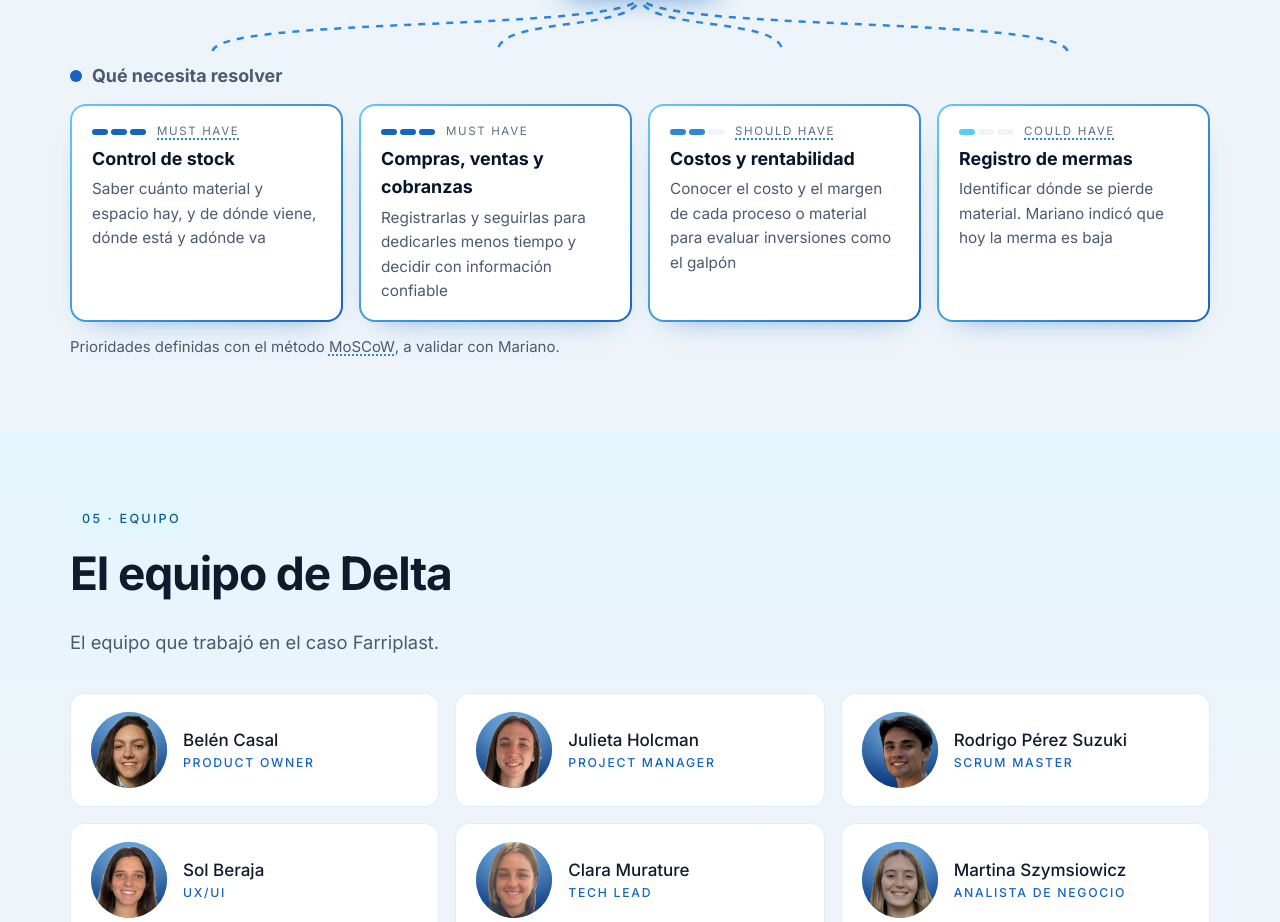
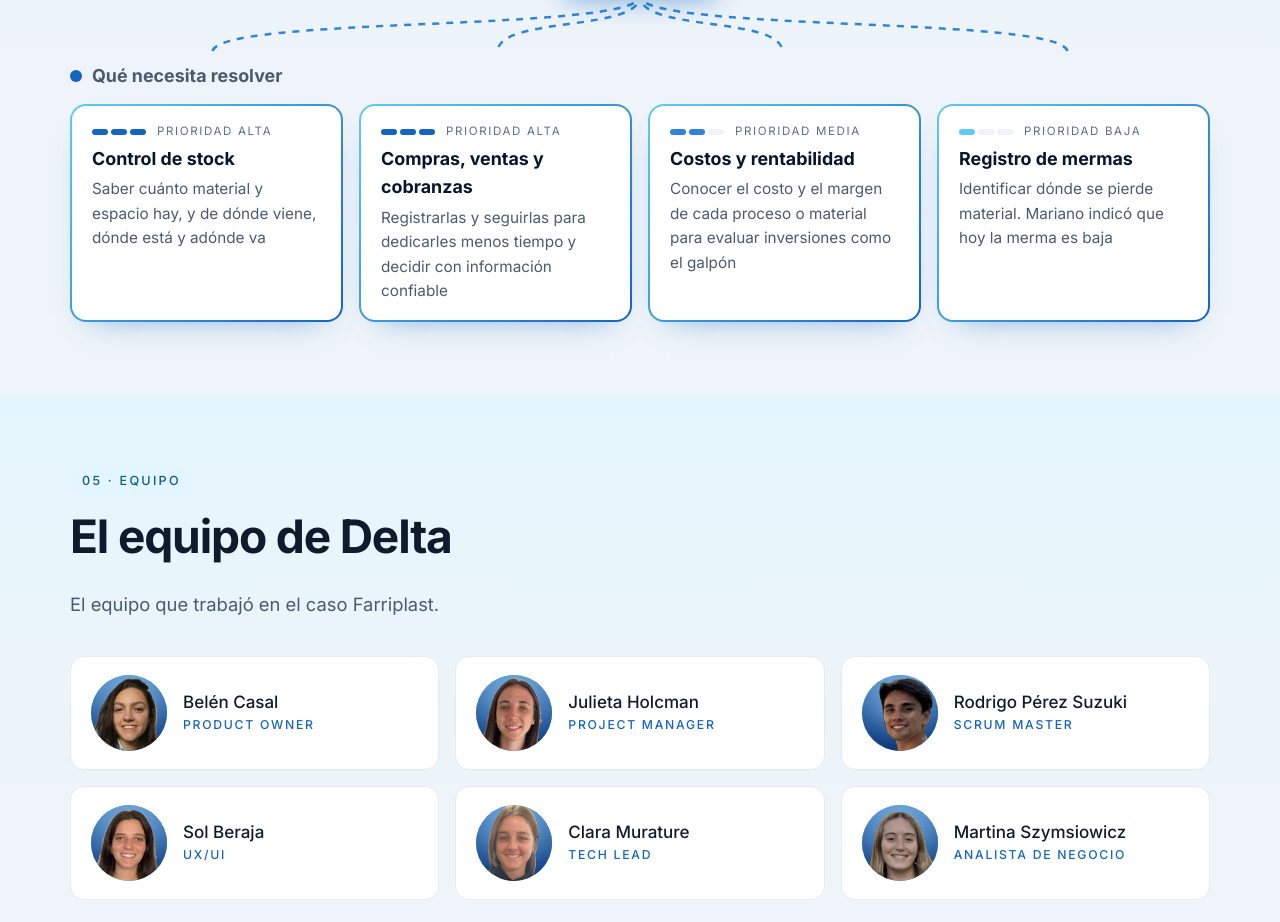
Before and after one commit to juliholcman/pagina-web-proyecto., a plain HTML site: page farriplast.html in a window 1280 px wide. Shown: the part 4332-5254 px from the top of the page. Drawn offline with Linux system fonts and the light colour scheme.

Commit message:
Saca las etiquetas MoSCoW (Must/Should/Could Have) de los requerimientos
Co-Authored-By: Claude Opus 5.5 <noreply@anthropic.com>
Claude-Session: https://claude.ai/code/session_01MHagxuGBcEf6RJbsvxuzB4

```diff
--- a/farriplast.html
+++ b/farriplast.html
@@ -312,8 +312,7 @@
               <svg class="dmap__lines dmap__lines--out" viewBox="0 0 100 40" preserveAspectRatio="none"><path d="M50 0 C 50 26, 12.5 14, 12.5 40"/><path d="M50 0 C 50 26, 37.5 14, 37.5 40"/><path d="M50 0 C 50 26, 62.5 14, 62.5 40"/><path d="M50 0 C 50 26, 87.5 14, 87.5 40"/></svg>
             </div>
             <p class="dmap__label dmap__label--need">Qué necesita resolver</p>
-            <ul class="dmap__row dmap__row--needs stagger"><li class="need need--alta"><span class="need__meter" aria-label="Prioridad: Must Have"><i class="on"></i><i class="on"></i><i class="on"></i><em>Must Have</em></span><strong>Control de stock</strong><span>Saber cuánto material y espacio hay, y de dónde viene, dónde está y adónde va</span></li><li class="need need--alta"><span class="need__meter" aria-label="Prioridad: Must Have"><i class="on"></i><i class="on"></i><i class="on"></i><em>Must Have</em></span><strong>Compras, ventas y cobranzas</strong><span>Registrarlas y seguirlas para dedicarles menos tiempo y decidir con información confiable</span></li><li class="need need--media"><span class="need__meter" aria-label="Prioridad: Should Have"><i class="on"></i><i class="on"></i><i class=""></i><em>Should Have</em></span><strong>Costos y rentabilidad</strong><span>Conocer el costo y el margen de cada proceso o material para evaluar inversiones como el galpón</span></li><li class="need need--baja"><span class="need__meter" aria-label="Prioridad: Could Have"><i class="on"></i><i class=""></i><i class=""></i><em>Could Have</em></span><strong>Registro de mermas</strong><span>Identificar dónde se pierde material. Mariano indicó que hoy la merma es baja</span></li></ul>
-            <p class="needs__note">Prioridades definidas con el método MoSCoW, a validar con Mariano.</p>
+            <ul class="dmap__row dmap__row--needs stagger"><li class="need need--alta"><span class="need__meter" aria-label="Prioridad alta"><i class="on"></i><i class="on"></i><i class="on"></i><em>Prioridad alta</em></span><strong>Control de stock</strong><span>Saber cuánto material y espacio hay, y de dónde viene, dónde está y adónde va</span></li><li class="need need--alta"><span class="need__meter" aria-label="Prioridad alta"><i class="on"></i><i class="on"></i><i class="on"></i><em>Prioridad alta</em></span><strong>Compras, ventas y cobranzas</strong><span>Registrarlas y seguirlas para dedicarles menos tiempo y decidir con información confiable</span></li><li class="need need--media"><span class="need__meter" aria-label="Prioridad media"><i class="on"></i><i class="on"></i><i class=""></i><em>Prioridad media</em></span><strong>Costos y rentabilidad</strong><span>Conocer el costo y el margen de cada proceso o material para evaluar inversiones como el galpón</span></li><li class="need need--baja"><span class="need__meter" aria-label="Prioridad baja"><i class="on"></i><i class=""></i><i class=""></i><em>Prioridad baja</em></span><strong>Registro de mermas</strong><span>Identificar dónde se pierde material. Mariano indicó que hoy la merma es baja</span></li></ul>
           </div>
         </div>
       </section>
--- a/script.js
+++ b/script.js
@@ -796,10 +796,6 @@ const GLOSSARY = [
   ['tablero de indicadores', 'Tablero de indicadores', 'Una pantalla que resume los números clave del negocio.'],
   ['brechas?', 'Brecha', 'La diferencia entre cómo funciona la empresa hoy y cómo debería funcionar.'],
   ['ponderado', 'Ponderado', 'Cada puntaje se multiplica por el peso de su aspecto y después se suman.'],
-  ['Must Have', 'Must Have', 'Imprescindible: sin esto el sistema no sirve. Va en la primera etapa.'],
-  ['Should Have', 'Should Have', 'Importante: suma mucho valor, pero no frena la operación diaria si llega después.'],
-  ['Could Have', 'Could Have', 'Deseable: aporta, pero puede esperar si hace falta priorizar.'],
-  ['MoSCoW', 'MoSCoW', 'Método para priorizar: lo imprescindible (Must), lo importante (Should), lo deseable (Could) y lo que queda para más adelante (Won\'t).'],
   ['acuerdo de nivel de servicio', 'Acuerdo de nivel de servicio', 'El compromiso por escrito del proveedor sobre disponibilidad y tiempos de respuesta (en inglés, SLA).'],
   ['IA generativa', 'IA generativa', 'Inteligencia artificial que crea contenido nuevo, como un texto, a partir de lo que se le pide.'],
   ['Machine learning', 'Machine learning', 'Técnica que aprende de datos históricos para predecir, por ejemplo, qué entregas se van a demorar.'],
```
